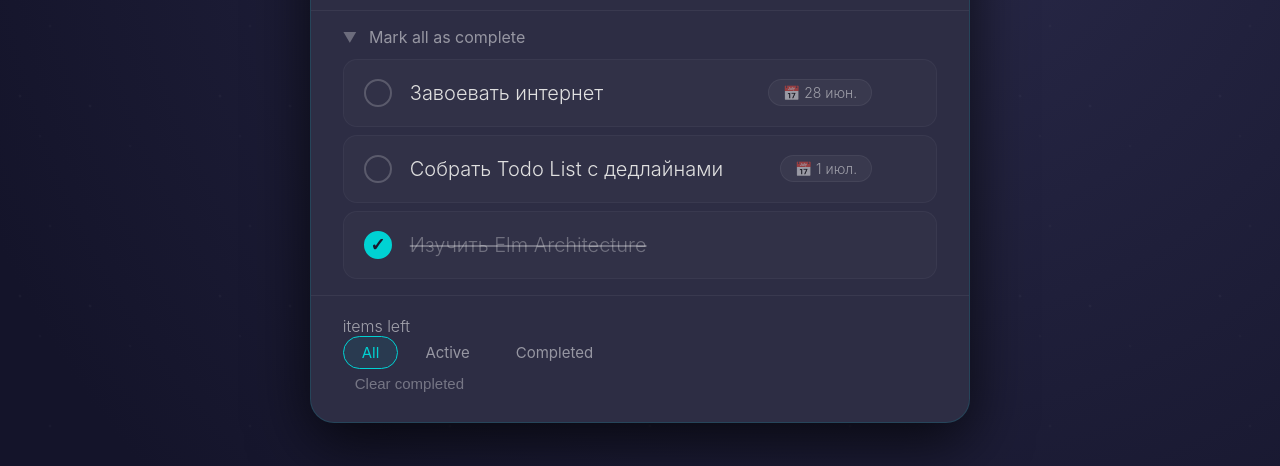
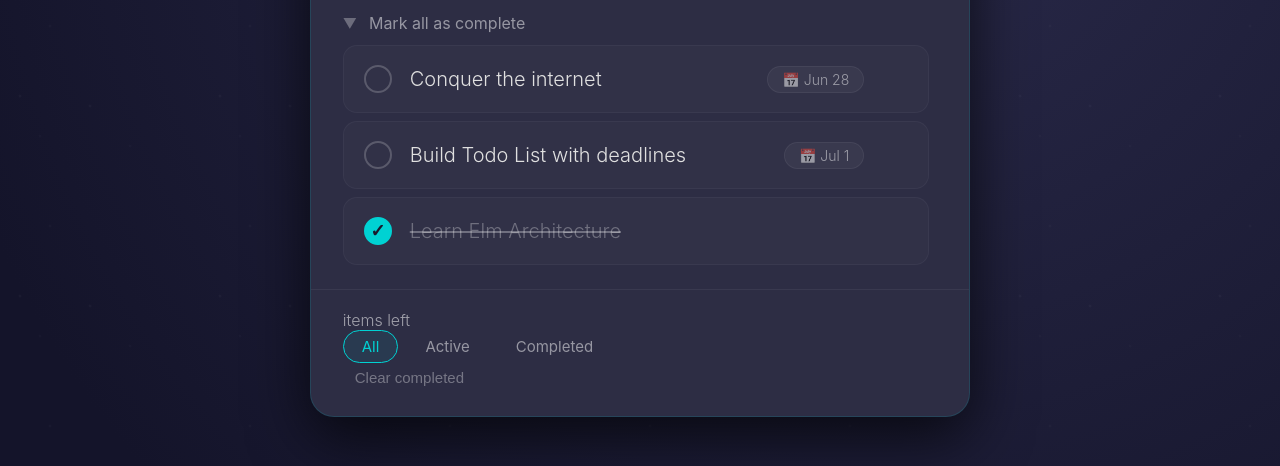
Before and after one commit to TroJanRuLes/To-do-list, a website: page index.html in a window 1280 px wide. Shown: the part 334-800 px from the top of the page. Drawn offline with Linux system fonts and the light colour scheme.

Commit message:
Add files via upload

```diff
--- a/index.html
+++ b/index.html
@@ -1,9 +1,9 @@
 <!DOCTYPE html>
-<html lang="ru">
+<html lang="en">
 <head>
     <meta charset="UTF-8">
     <meta name="viewport" content="width=device-width, initial-scale=1.0">
-    <title>Todo List с дедлайнами</title>
+    <title>Todo List</title>
     <link rel="stylesheet" type="text/css" href="style.css">
 </head>
 <body>
@@ -24,9 +24,9 @@
         const saved = localStorage.getItem('elmish_store');
         let initialModel = {
             todos: [
-                { id: 1, title: "Изучить Elm Architecture", done: true, dueDate: null },
-                { id: 2, title: "Собрать Todo List с дедлайнами", done: false, dueDate: "2026-07-01" },
-                { id: 3, title: "Завоевать интернет", done: false, dueDate: "2026-06-28" }
+                { id: 1, title: "Learn Elm Architecture", done: true, dueDate: null },
+                { id: 2, title: "Build Todo List with deadlines", done: false, dueDate: "2026-07-01" },
+                { id: 3, title: "Conquer the internet", done: false, dueDate: "2026-06-28" }
             ],
             hash: window.location.hash || '#/'
         };
--- a/style.css
+++ b/style.css
@@ -43,11 +43,11 @@ body::before {
     display: flex;
     flex-direction: column;
     align-items: center;
-    justify-content: center;
+    justify-content: flex-start;
     width: 100%;
     max-width: 1100px;
     min-height: 100vh;
-    padding: 60px 20px 40px 20px;
+    padding: 40px 20px 40px 20px;
 }
 
 .quote-block {
@@ -56,6 +56,7 @@ body::before {
     width: 100%;
     padding: 0 20px;
     margin-bottom: 40px;
+    margin-top: 10px;
     flex-shrink: 0;
 }
 
@@ -232,6 +233,26 @@ body::before {
     list-style: none;
     margin: 12px 0 16px 0;
     padding: 0;
+}
+
+.todo-list {
+    max-height: 400px;
+    overflow-y: auto;
+    padding-right: 8px;
+}
+
+.todo-list::-webkit-scrollbar {
+    width: 6px;
+}
+
+.todo-list::-webkit-scrollbar-track {
+    background: rgba(255, 255, 255, 0.05);
+    border-radius: 10px;
+}
+
+.todo-list::-webkit-scrollbar-thumb {
+    background: #00D2D3;
+    border-radius: 10px;
 }
 
 .todo-list li {
```
Also changed, not shown: lib/todo-app.js, 1 other file.
